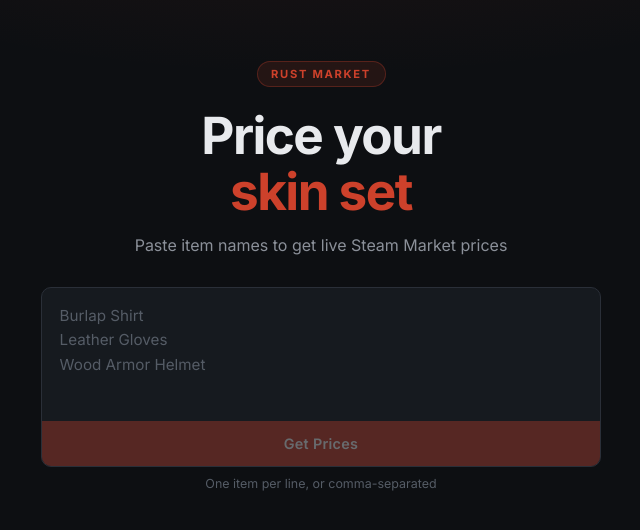
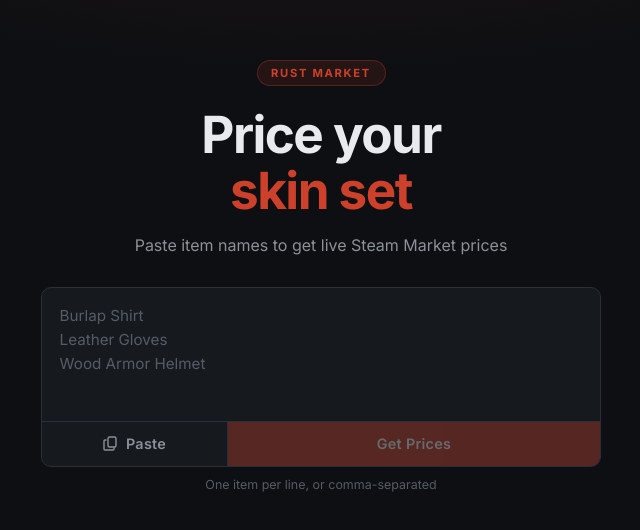
Before and after one commit to maxgerashenko/rustSetsPricing, a React (Vite) app: page / in a window 1280 px wide. Shown: the part 124-654 px from the top of the page, without its empty margins (319-959 px from the left). Built offline with nearby package versions, Linux system fonts and the light colour scheme.

Commit message:
past button

```diff
--- a/src/App.jsx
+++ b/src/App.jsx
@@ -3,12 +3,24 @@
 
 export default function App() {
   const [value, setValue] = useState('')
+  const [pasted, setPasted] = useState(false)
 
   function handleSubmit(e) {
     e.preventDefault()
     if (!value.trim()) return
     // TODO: parse items and fetch prices
     console.log('items:', value)
+  }
+
+  async function handlePaste() {
+    try {
+      const text = await navigator.clipboard.readText()
+      setValue(text)
+      setPasted(true)
+      setTimeout(() => setPasted(false), 1500)
+    } catch {
+      // user denied clipboard permission — ignore
+    }
   }
 
   return (
@@ -33,9 +45,23 @@
               rows={4}
               spellCheck={false}
             />
-            <button className={styles.button} type="submit" disabled={!value.trim()}>
-              Get Prices
-            </button>
+            <div className={styles.actions}>
+              <button
+                className={styles.pasteBtn}
+                type="button"
+                onClick={handlePaste}
+              >
+                {pasted ? (
+                  <svg width="15" height="15" viewBox="0 0 15 15" fill="none"><path d="M12.5 4L6 11.5 2.5 8" stroke="currentColor" strokeWidth="1.8" strokeLinecap="round" strokeLinejoin="round"/></svg>
+                ) : (
+                  <svg width="15" height="15" viewBox="0 0 15 15" fill="none"><rect x="5" y="1" width="8" height="10" rx="1.5" stroke="currentColor" strokeWidth="1.4"/><path d="M3 4H2a1 1 0 0 0-1 1v8a1 1 0 0 0 1 1h8a1 1 0 0 0 1-1v-1" stroke="currentColor" strokeWidth="1.4" strokeLinecap="round"/></svg>
+                )}
+                {pasted ? 'Pasted!' : 'Paste'}
+              </button>
+              <button className={styles.button} type="submit" disabled={!value.trim()}>
+                Get Prices
+              </button>
+            </div>
           </div>
           <p className={styles.hint}>One item per line, or comma-separated</p>
         </form>
--- a/src/App.module.css
+++ b/src/App.module.css
@@ -86,6 +86,36 @@
   color: var(--text-muted);
 }
 
+.actions {
+  display: grid;
+  grid-template-columns: 1fr 2fr;
+  border-top: 1px solid var(--border);
+}
+
+.pasteBtn {
+  display: flex;
+  align-items: center;
+  justify-content: center;
+  gap: 0.5rem;
+  padding: 0.85rem 1rem;
+  background: transparent;
+  border: none;
+  border-right: 1px solid var(--border);
+  color: var(--text-secondary);
+  font-family: inherit;
+  font-size: 0.9rem;
+  font-weight: 600;
+  letter-spacing: 0.02em;
+  cursor: pointer;
+  transition: color 0.15s, background 0.15s;
+  white-space: nowrap;
+}
+
+.pasteBtn:hover {
+  color: var(--text-primary);
+  background: var(--surface-hover);
+}
+
 .button {
   display: block;
   width: 100%;
```
